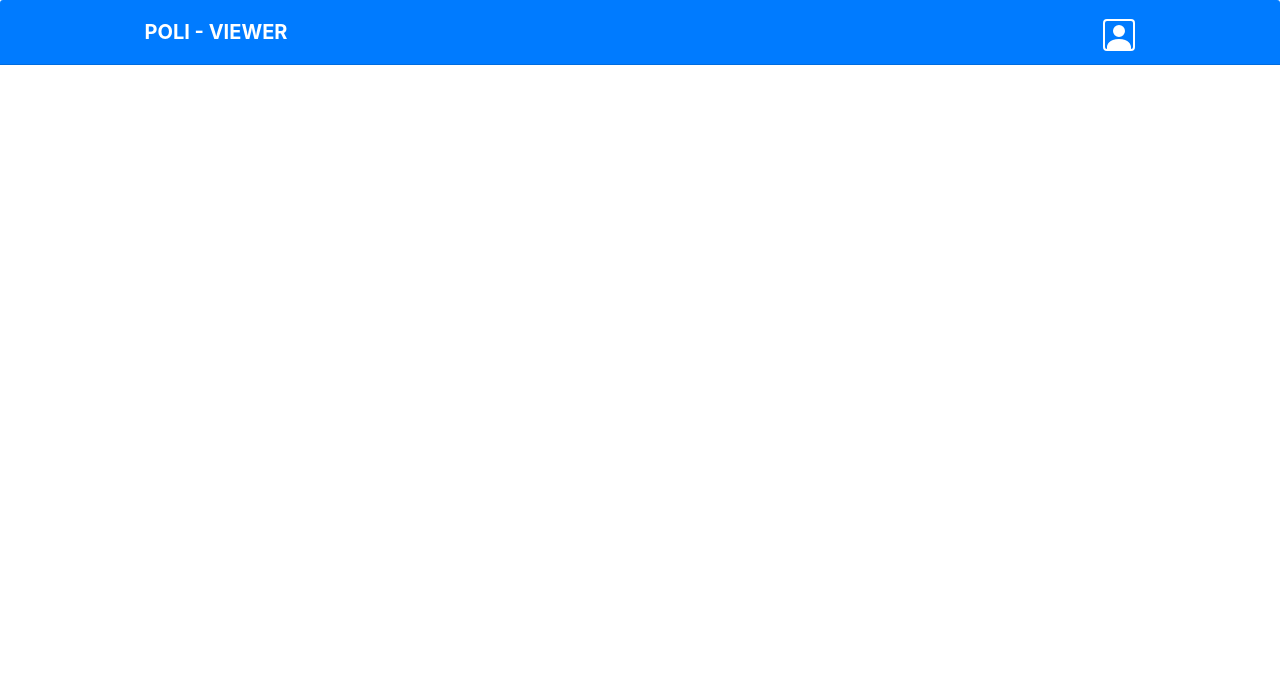
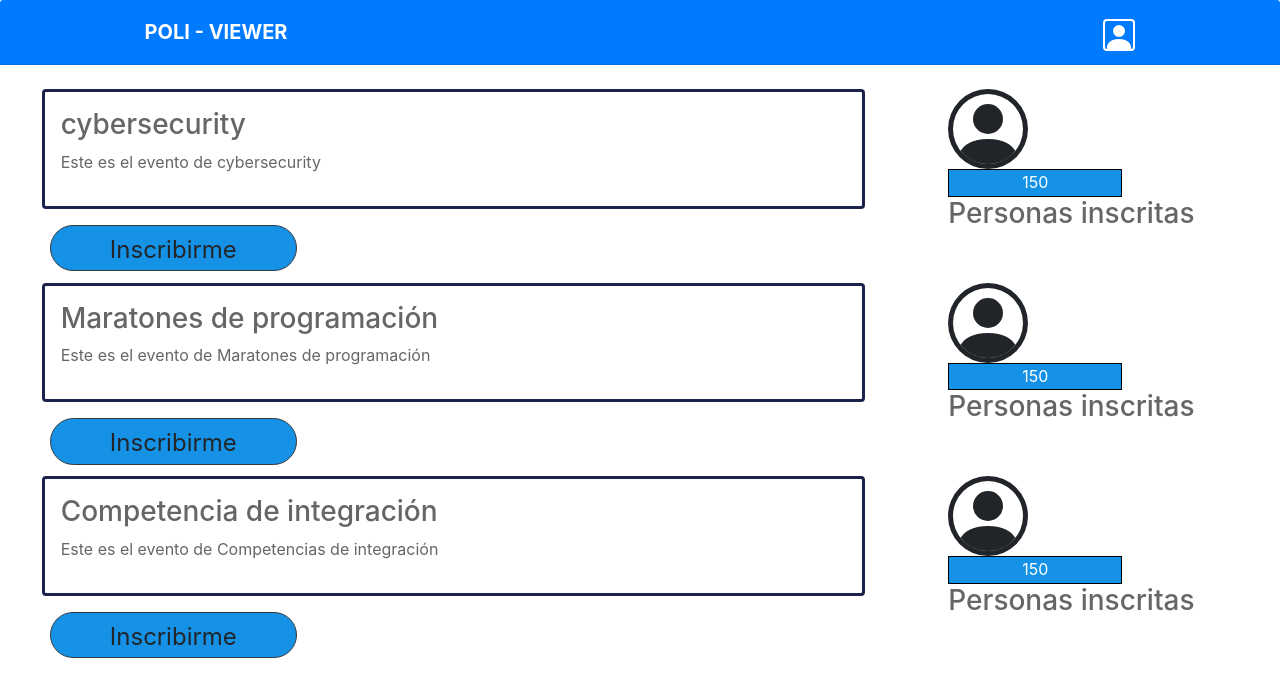
Before and after one commit to JimFor007/PracticaApl, an Angular app in the folder Poli-viewer/: page /evento in a window 1280 px wide. Before the commit this address led to /. Shown: the top 696 px of the page. Built offline with nearby package versions, Linux system fonts and the light colour scheme.

Commit message:
enrutamiento y angular services

```diff
--- a/Poli-viewer/backPoliViewer/models/event.model.js
+++ b/Poli-viewer/backPoliViewer/models/event.model.js
@@ -7,7 +7,7 @@ module.exports = (sequelize, Sequelize) =>{
                 autoIncrement: true
             },
             nombre:{
-                type: Sequelize.INTEGER,
+                type: Sequelize.STRING,
                 unique: true
             },
             duracion:{
--- a/Poli-viewer/src/app/app-routing.module.ts
+++ b/Poli-viewer/src/app/app-routing.module.ts
@@ -6,7 +6,8 @@ import { EventosComponent } from './eventos/eventos.component';
 
 const routes: Routes = [
 {path: '', component: IndexComponent},
-{path: 'event', component: EventosComponent}
+{path: 'evento', component: EventosComponent},
+{path: 'evento/inscripcion', component: DesrcripcionFormularioComponent},
 ];
 
 @NgModule({
--- a/Poli-viewer/src/app/descripcion-evento/descripcion-evento.component.ts
+++ b/Poli-viewer/src/app/descripcion-evento/descripcion-evento.component.ts
@@ -7,6 +7,8 @@ import { Component, OnInit } from '@angular/core';
 })
 export class DescripcionEventoComponent implements OnInit {
 
+  evento;
+
   constructor() { }
 
   ngOnInit(): void {
--- a/Poli-viewer/src/app/eventos/eventos.component.html
+++ b/Poli-viewer/src/app/eventos/eventos.component.html
@@ -1,12 +1,11 @@
 <div class="container-fluid mt-4 ">
-    <div class="row justify-content-around mb-2">        <!--    Fila para cada evento   -->
+    <div *ngFor= "let evento of eventos" class="row justify-content-around mb-2">        <!--    Fila para cada evento   -->
         <div class="col-lg-8">                      <!--    Columna a la izquierda para desc. del evento y el boton -->
             <div class="principal rounded p-3">
-                <h3>Cybersecurity</h3>
-                <p>Este es un evento creado para profesores, estudiantes y personal de la comunidad academica, que esten
-                    interesados en la seguridad informatica...</p>
+                <h3>{{ evento.nombre }}</h3>
+                <p>{{ evento.descripcion }}</p>
             </div>
-            <button class="btn mt-3 rounded-pill border-dark">Inscribirme</button>
+            <button class="btn mt-3 rounded-pill border-dark" (click)="getEvent(evento)" routerLink='inscripcion' >Inscribirme</button>
         </div>
         <div class="cont col-3">                      <!--    Columna a la derecha para el icono y contador de personas inscritas-->
             <svg class="bi bi-people-circle" width="5em" height="5em" viewBox="0 0 16 16" fill="currentColor" xmlns="http://www.w3.org/2000/svg">
--- a/Poli-viewer/src/app/eventos/eventos.component.ts
+++ b/Poli-viewer/src/app/eventos/eventos.component.ts
@@ -1,4 +1,5 @@
 import { Component, OnInit } from '@angular/core';
+import { EventosService } from '../services/eventos.service';
 
 @Component({
   selector: 'app-eventos',
@@ -7,9 +8,22 @@ import { Component, OnInit } from '@angular/core';
 })
 export class EventosComponent implements OnInit {
 
-  constructor() { }
 
-  ngOnInit(): void {
+  eventos;
+
+
+  constructor(private eventosService: EventosService) {
+    this.getAllEvents();
+   }
+
+  ngOnInit(): void { }
+
+  getAllEvents (){
+    this.eventos = this.eventosService.getAllEvents ();
+  }
+
+  getEvent({ nombre }) {
+    console.log(nombre);
   }
 
 }
--- a/Poli-viewer/src/app/index/index.component.html
+++ b/Poli-viewer/src/app/index/index.component.html
@@ -29,8 +29,8 @@
       </div>
     </div>
     <div class="buttons mt-5">
-      <button class="btn btn-danger btn-lg btn-block mb-5" routerLink='event'>EVENTOS</button>
-      <button class="btn btn-danger btn-lg btn-block mb-5" routerLink='event'>OTRO BOTóN MÁS :(</button>
+      <button class="btn btn-danger btn-lg btn-block mb-5" routerLink='evento'>EVENTOS</button>
+      <button class="btn btn-danger btn-lg btn-block mb-5" routerLink='inscripcion'>OTRO BOTóN MÁS :(</button>
     </div>
   </div>
 </div>
--- /dev/null
+++ b/Poli-viewer/src/app/mockinfo/events.db.mock.ts
@@ -0,0 +1,27 @@
+import { Event } from '../models/event.model'
+export const ALL_EVENTS: Event[] = [
+    {
+        idEvent: 1,
+        nombre: 'cybersecurity',
+        duracion: 1,
+        descripcion: 'Este es el evento de cybersecurity',
+        virtual: false,
+        creation_date: new Date(1/4/2020)
+    },
+    {
+        idEvent: 2,
+        nombre: 'Maratones de programación',
+        duracion: 1,
+        descripcion: 'Este es el evento de Maratones de programación',
+        virtual: false,
+        creation_date: new Date(9/4/2019)
+    },
+    {
+        idEvent: 3,
+        nombre: 'Competencia de integración',
+        duracion: 1,
+        descripcion: 'Este es el evento de Competencias de integración',
+        virtual: false,
+        creation_date: new Date(5/7/2019)
+    }
+];
--- /dev/null
+++ b/Poli-viewer/src/app/services/eventos.service.ts
@@ -0,0 +1,14 @@
+import { Injectable } from '@angular/core';
+import { ALL_EVENTS } from '../mockinfo/events.db.mock'
+
+@Injectable({
+  providedIn: 'root'
+})
+export class EventosService {
+
+  constructor() { }
+
+  getAllEvents() {
+    return ALL_EVENTS;
+  }
+}
```
Also changed, not shown: Poli-viewer/src/app/models/event.model.ts (added, +8 -0 lines), 1 other file (tests, documents, lock files or other folders).
